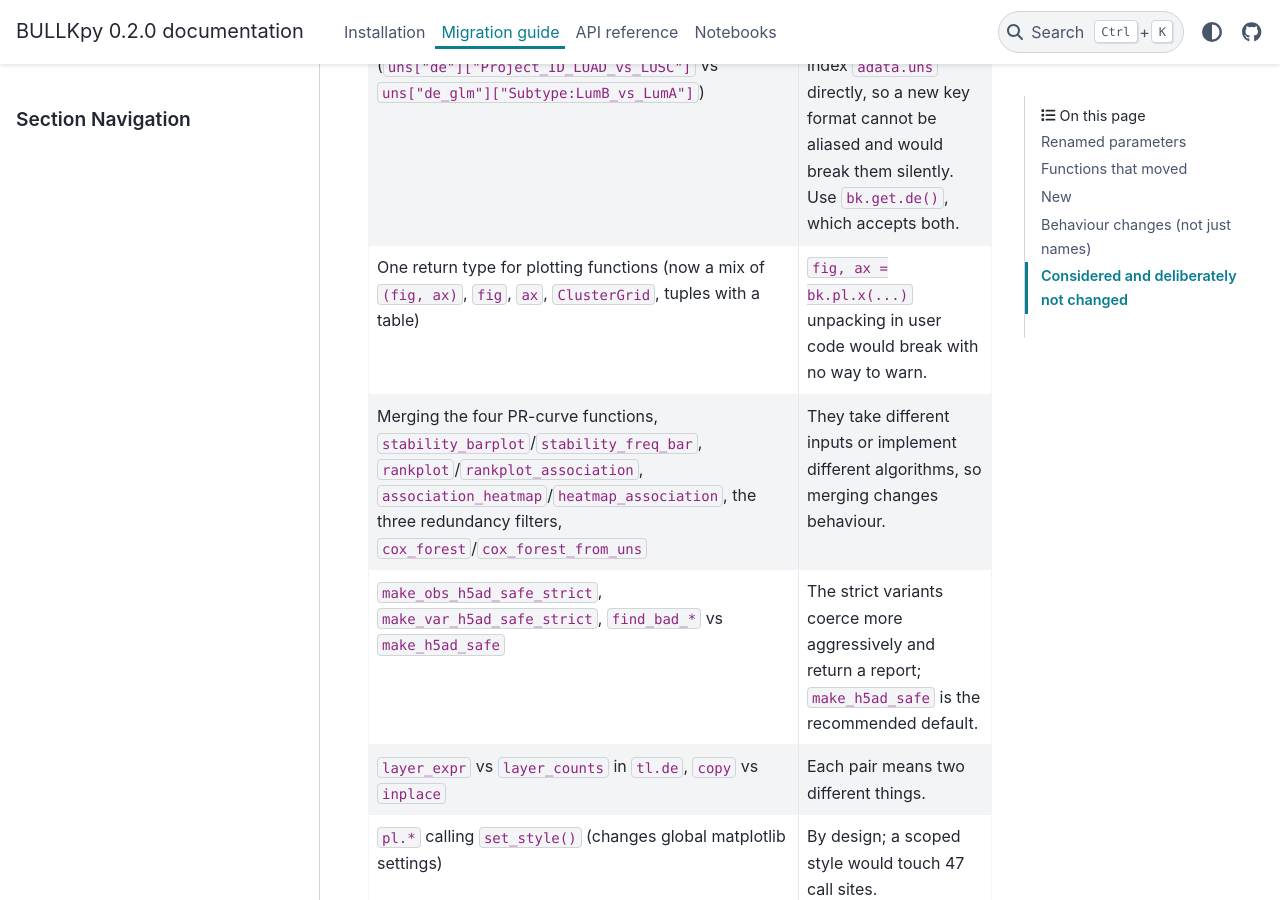
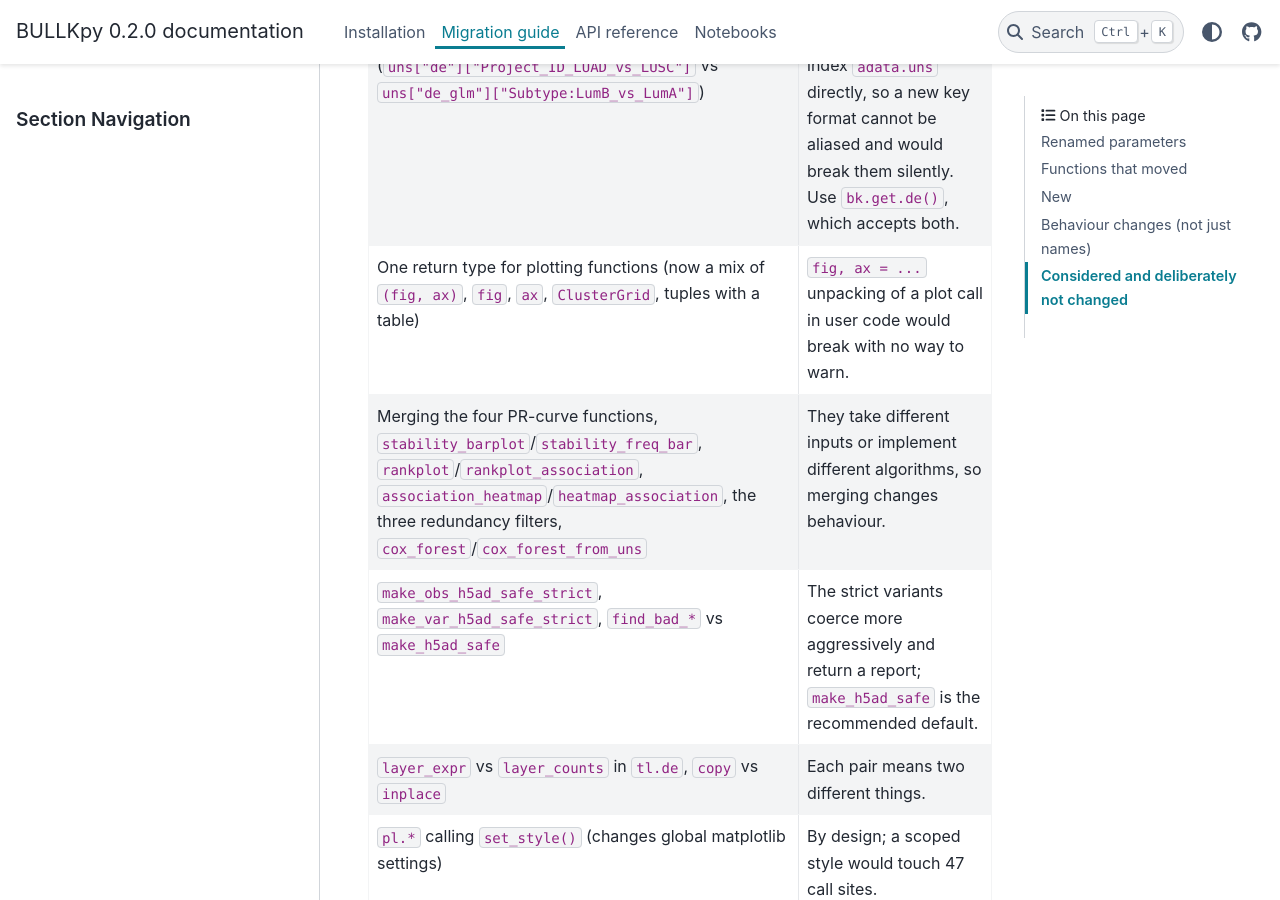
Before and after one commit to malumbres/BULLKpy, a Sphinx documentation site: the page built from docs/migration.md, in a window 1280 px wide and 900 px high, scrolled down 3864 px. Built offline with Sphinx 7.4.7 and the PyData theme 0.15.4, drawn with Linux system fonts in a browser that asks for light colours; pages that are not in the unit, such as notebooks, are missing from menus.

Commit message:
Keep the migration guide free of API-looking references to a placeholder
Co-Authored-By: Claude Sonnet 5.5 <noreply@anthropic.com>

```diff
--- a/docs/migration.md
+++ b/docs/migration.md
@@ -68,7 +68,7 @@ These were on the list and were left alone because changing them cannot be done
 | Item | Why it was left as it is |
 |---|---|
 | One storage layout and key format for DE results (`uns["de"]["Project_ID_LUAD_vs_LUSC"]` vs `uns["de_glm"]["Subtype:LumB_vs_LumA"]`) | Code and notebooks index `adata.uns` directly, so a new key format cannot be aliased and would break them silently. Use `bk.get.de()`, which accepts both. |
-| One return type for plotting functions (now a mix of `(fig, ax)`, `fig`, `ax`, `ClusterGrid`, tuples with a table) | `fig, ax = bk.pl.x(...)` unpacking in user code would break with no way to warn. |
+| One return type for plotting functions (now a mix of `(fig, ax)`, `fig`, `ax`, `ClusterGrid`, tuples with a table) | `fig, ax = ...` unpacking of a plot call in user code would break with no way to warn. |
 | Merging the four PR-curve functions, `stability_barplot`/`stability_freq_bar`, `rankplot`/`rankplot_association`, `association_heatmap`/`heatmap_association`, the three redundancy filters, `cox_forest`/`cox_forest_from_uns` | They take different inputs or implement different algorithms, so merging changes behaviour. |
 | `make_obs_h5ad_safe_strict`, `make_var_h5ad_safe_strict`, `find_bad_*` vs `make_h5ad_safe` | The strict variants coerce more aggressively and return a report; `make_h5ad_safe` is the recommended default. |
 | `layer_expr` vs `layer_counts` in `tl.de`, `copy` vs `inplace` | Each pair means two different things. |
```
